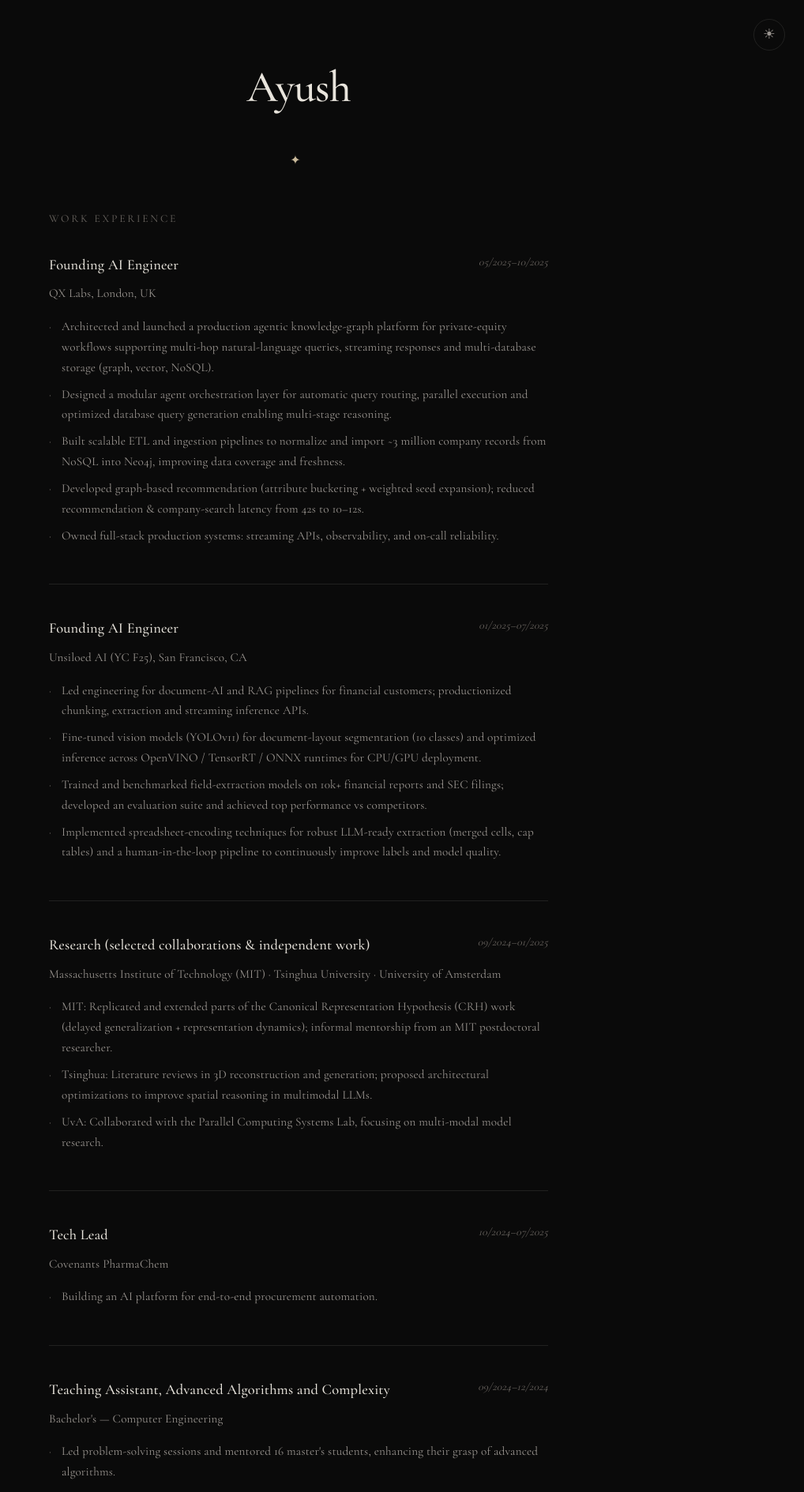
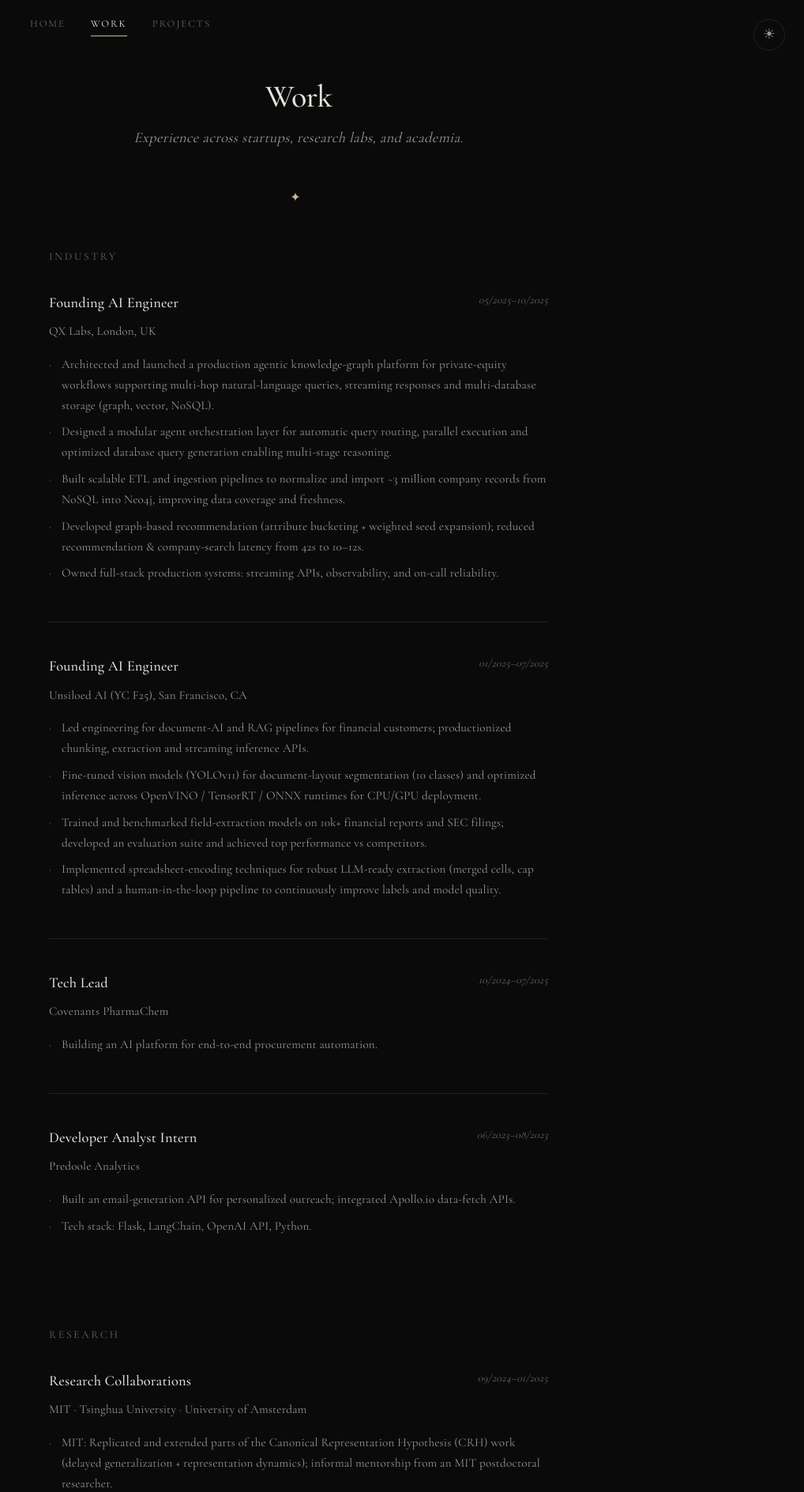
Before and after one commit to stochi0/personal-page, a Next.js app: page /work in a window 1280 px wide. Shown: the top 1889 px of the page at 79% size, without its empty margins (262-1280 px from the left). Built offline with nearby package versions, Linux system fonts and the light colour scheme.

Commit message:
Add navigation components and enhance styling for improved user experience

```diff
--- a/src/app/globals.css
+++ b/src/app/globals.css
@@ -361,6 +361,260 @@ h3 {
   }
 }
 
+/* Navigation */
+.nav-container {
+  position: fixed;
+  top: 0;
+  left: 0;
+  right: 0;
+  z-index: 90;
+  padding: 20px 24px;
+  transition: all 0.3s ease;
+}
+
+.nav-scrolled {
+  background: var(--bg-primary);
+  border-bottom: 1px solid var(--border-color);
+  padding: 12px 24px;
+  backdrop-filter: blur(10px);
+}
+
+html.light .nav-scrolled {
+  background: rgba(245, 243, 240, 0.9);
+}
+
+:root .nav-scrolled {
+  background: rgba(10, 10, 10, 0.9);
+}
+
+.nav-inner {
+  max-width: 680px;
+  margin: 0 auto;
+  display: flex;
+  justify-content: space-between;
+  align-items: center;
+}
+
+.nav-links {
+  display: flex;
+  gap: 2rem;
+}
+
+.nav-link {
+  display: inline-block;
+  font-size: 0.8rem;
+  text-transform: uppercase;
+  letter-spacing: 0.15em;
+  color: var(--text-muted);
+  text-decoration: none;
+  transition: color 0.2s ease;
+  position: relative;
+  white-space: nowrap;
+}
+
+.nav-link:hover {
+  color: var(--text-primary);
+}
+
+.nav-link-active {
+  color: var(--text-primary);
+}
+
+.nav-link-active::after {
+  content: "";
+  position: absolute;
+  bottom: -4px;
+  left: 0;
+  right: 0;
+  height: 1px;
+  background: var(--accent);
+}
+
+/* Section navigation dots */
+.nav-dots {
+  display: flex;
+  gap: 8px;
+  align-items: center;
+}
+
+.nav-dot {
+  width: 6px;
+  height: 6px;
+  border-radius: 50%;
+  background: var(--border-color);
+  border: 1px solid var(--text-muted);
+  transition: all 0.2s ease;
+  opacity: 0.5;
+}
+
+.nav-dot:hover {
+  opacity: 1;
+  background: var(--text-muted);
+}
+
+.nav-dot-active {
+  opacity: 1;
+  background: var(--accent);
+  border-color: var(--accent);
+  transform: scale(1.2);
+}
+
+/* Scroll to top button */
+.scroll-to-top {
+  position: fixed;
+  bottom: 24px;
+  left: 24px;
+  width: 40px;
+  height: 40px;
+  border: 1px solid var(--border-color);
+  border-radius: 50%;
+  background: var(--bg-primary);
+  color: var(--text-secondary);
+  font-size: 1rem;
+  cursor: pointer;
+  transition: all 0.3s ease;
+  display: flex;
+  align-items: center;
+  justify-content: center;
+  z-index: 100;
+  animation: fadeIn 0.3s ease;
+}
+
+.scroll-to-top:hover {
+  border-color: var(--text-secondary);
+  color: var(--text-primary);
+  transform: translateY(-2px);
+}
+
+@keyframes fadeIn {
+  from {
+    opacity: 0;
+    transform: translateY(10px);
+  }
+  to {
+    opacity: 1;
+    transform: translateY(0);
+  }
+}
+
+/* Page header with back link */
+.page-header {
+  display: flex;
+  align-items: center;
+  gap: 1rem;
+  margin-bottom: 2rem;
+}
+
+.back-link {
+  font-size: 0.85rem;
+  color: var(--text-muted);
+  text-decoration: none;
+  display: flex;
+  align-items: center;
+  gap: 0.5rem;
+  transition: color 0.2s ease;
+}
+
+.back-link:hover {
+  color: var(--text-primary);
+}
+
+/* Section anchors - smooth scroll offset */
+section[id] {
+  scroll-margin-top: 80px;
+}
+
+/* Quick links / Table of contents */
+.toc {
+  position: fixed;
+  left: 24px;
+  top: 50%;
+  transform: translateY(-50%);
+  display: flex;
+  flex-direction: column;
+  gap: 12px;
+  z-index: 80;
+}
+
+.toc-link {
+  font-size: 0.7rem;
+  text-transform: uppercase;
+  letter-spacing: 0.1em;
+  color: var(--text-muted);
+  text-decoration: none;
+  writing-mode: vertical-rl;
+  text-orientation: mixed;
+  transform: rotate(180deg);
+  transition: color 0.2s ease;
+  opacity: 0.6;
+}
+
+.toc-link:hover {
+  color: var(--text-primary);
+  opacity: 1;
+}
+
+.toc-link-active {
+  color: var(--accent);
+  opacity: 1;
+}
+
+/* Responsive navigation */
+@media (max-width: 768px) {
+  .nav-container {
+    padding: 16px 20px;
+  }
+
+  .nav-scrolled {
+    padding: 10px 20px;
+  }
+
+  .nav-links {
+    gap: 1.25rem;
+  }
+
+  .nav-link {
+    font-size: 0.7rem;
+    letter-spacing: 0.1em;
+  }
+
+  .nav-dots {
+    display: none;
+  }
+
+  .scroll-to-top {
+    bottom: 16px;
+    left: 16px;
+    width: 36px;
+    height: 36px;
+  }
+
+  .toc {
+    display: none;
+  }
+}
+
+/* Ensure content doesn't hide under fixed nav */
+.main-container {
+  padding-top: 100px;
+}
+
+/* Page transition animations */
+@keyframes pageEnter {
+  from {
+    opacity: 0;
+    transform: translateY(20px);
+  }
+  to {
+    opacity: 1;
+    transform: translateY(0);
+  }
+}
+
+.main-container {
+  animation: pageEnter 0.5s ease;
+}
+
 /* Tailwind theme overrides */
 @theme inline {
   --radius-sm: calc(var(--radius) - 4px);
--- a/src/app/layout.tsx
+++ b/src/app/layout.tsx
@@ -4,6 +4,7 @@ import { Analytics } from "@vercel/analytics/react";
 import { SpeedInsights } from "@vercel/speed-insights/next";
 import AnalyticsWrapper from "../components/AnalyticsWrapper";
 import { ThemeToggle } from "../components/ThemeToggle";
+import { Navigation, ScrollToTop } from "../components/Navigation";
 import "./globals.css";
 
 const cormorant = Cormorant_Garamond({
@@ -83,12 +84,14 @@ export default function RootLayout({
       </head>
       <body>
         <AnalyticsWrapper>
+          <Navigation />
           <ThemeToggle />
           <main>
             {children}
             <Analytics />
             <SpeedInsights />
           </main>
+          <ScrollToTop />
         </AnalyticsWrapper>
       </body>
     </html>
--- a/src/app/not-found.tsx
+++ b/src/app/not-found.tsx
@@ -2,17 +2,21 @@ import Link from "next/link";
 
 export default function NotFound() {
   return (
-    <div className="main-container" style={{ textAlign: 'center', minHeight: '80vh', display: 'flex', flexDirection: 'column', justifyContent: 'center' }}>
+    <div className="main-container" style={{ textAlign: 'center', minHeight: '60vh', display: 'flex', flexDirection: 'column', justifyContent: 'center' }}>
       <h1 style={{ marginBottom: '1rem' }}>404</h1>
       <p className="tagline" style={{ marginBottom: '2rem' }}>The page you seek has wandered off...</p>
       <div className="star">✦</div>
-      <Link
-        href="/"
-        className="connect-link"
-        style={{ marginTop: '2rem' }}
-      >
-        Return Home
-      </Link>
+      <div className="connect-links" style={{ marginTop: '2rem' }}>
+        <Link href="/" className="connect-link">
+          Home
+        </Link>
+        <Link href="/work" className="connect-link">
+          Work
+        </Link>
+        <Link href="/projects" className="connect-link">
+          Projects
+        </Link>
+      </div>
     </div>
   );
 }
--- a/src/app/page.tsx
+++ b/src/app/page.tsx
@@ -34,7 +34,7 @@ export default function Home() {
       <div className="star">✦</div>
 
       {/* Currently */}
-      <section className="section">
+      <section id="currently" className="section">
         <h2 className="section-title">Currently</h2>
         <p style={{ color: 'var(--text-secondary)', marginBottom: '1rem' }}>
           Recently returned from a solo adventure through China (11 cities), Macau, and Hong Kong, still unpacking stories!
@@ -45,7 +45,7 @@ export default function Home() {
       </section>
 
       {/* Projects */}
-      <section className="section">
+      <section id="projects" className="section">
         <h2 className="section-title">Projects</h2>
         <ul className="item-list">
           <li>
@@ -79,7 +79,7 @@ export default function Home() {
       </section>
 
       {/* Work */}
-      <section className="section">
+      <section id="experience" className="section">
         <h2 className="section-title">Experience</h2>
         <ul className="item-list">
           <li>
@@ -115,7 +115,7 @@ export default function Home() {
       </section>
 
       {/* Honors */}
-      <section className="section">
+      <section id="honors" className="section">
         <h2 className="section-title">Honors & Achievements</h2>
         <ul className="item-list">
           <li>
@@ -142,7 +142,7 @@ export default function Home() {
       </section>
 
       {/* Music */}
-      <section className="section">
+      <section id="music" className="section">
         <h2 className="section-title">Music</h2>
         <ul className="item-list">
           <li>
@@ -167,7 +167,7 @@ export default function Home() {
       <div className="star">✦</div>
 
       {/* Connect */}
-      <section className="section" style={{ textAlign: 'center' }}>
+      <section id="connect" className="section" style={{ textAlign: 'center' }}>
         <h2 className="section-title">Connect</h2>
         <div className="connect-links">
           <a
--- a/src/app/projects/page.tsx
+++ b/src/app/projects/page.tsx
@@ -1,5 +1,4 @@
 import { Metadata } from "next";
-import Link from "next/link";
 
 export const metadata: Metadata = {
   title: 'Projects',
@@ -19,18 +18,19 @@ export const metadata: Metadata = {
 export default function Projects() {
   return (
     <div className="main-container">
-      {/* Header */}
-      <header className="section" style={{ textAlign: 'center', marginBottom: '2rem' }}>
-        <Link href="/" style={{ textDecoration: 'none' }}>
-          <h1>Ayush</h1>
-        </Link>
+      {/* Page Title */}
+      <header className="section" style={{ textAlign: 'center', marginBottom: '1rem' }}>
+        <h1 style={{ fontSize: '2.5rem' }}>Projects</h1>
+        <p className="tagline" style={{ marginTop: '1rem' }}>
+          Implementations, experiments, and explorations.
+        </p>
       </header>
 
       <div className="star">✦</div>
 
-      {/* Projects */}
+      {/* ML & Deep Learning */}
       <section className="section">
-        <h2 className="section-title">Projects</h2>
+        <h2 className="section-title">ML & Deep Learning</h2>
 
         <div className="work-item">
           <div className="work-header">
@@ -64,9 +64,24 @@ export default function Projects() {
 
         <div className="work-item">
           <div className="work-header">
+            <span className="work-title">Expandable Subspace Ensemble for Class-Incremental Learning</span>
+          </div>
+          <div className="work-company" style={{ fontStyle: 'italic' }}>PyTorch, NumPy</div>
+          <ul className="work-description">
+            <li>Implemented a subspace expansion technique to retain previous classes without forgetting, benchmarked on CIFAR-10 from scratch.</li>
+          </ul>
+        </div>
+      </section>
+
+      {/* Generative & Probabilistic */}
+      <section className="section">
+        <h2 className="section-title">Generative & Probabilistic</h2>
+
+        <div className="work-item">
+          <div className="work-header">
             <span className="work-title">Discrete Walk-Jump Sampling for Protein Discovery</span>
           </div>
-          <div className="work-company" style={{ fontStyle: 'italic' }}>PyTorch, Energy-Based Models, Langevin MCMC, Contrastive Divergence, Denoising Networks</div>
+          <div className="work-company" style={{ fontStyle: 'italic' }}>PyTorch, Energy-Based Models, Langevin MCMC, Contrastive Divergence</div>
           <ul className="work-description">
             <li>Implemented Discrete Walk-Jump Sampling for antibody sequence generation using EBMs trained via contrastive divergence.</li>
             <li>Employed Langevin MCMC for exploration and one-step denoising for refinement, optimizing sampling efficiency and sequence quality.</li>
@@ -75,19 +90,9 @@ export default function Projects() {
 
         <div className="work-item">
           <div className="work-header">
-            <span className="work-title">Expandable Subspace Ensemble for Class-Incremental Learning</span>
+            <span className="work-title">Concrete Score Matching</span>
           </div>
-          <div className="work-company" style={{ fontStyle: 'italic' }}>PyTorch, NumPy</div>
-          <ul className="work-description">
-            <li>Implemented a subspace expansion technique to retain previous classes without forgetting, benchmarked on CIFAR-10 from scratch.</li>
-          </ul>
-        </div>
-
-        <div className="work-item">
-          <div className="work-header">
-            <span className="work-title">Concrete Score Matching: Generalized Score Matching for Discrete Data</span>
-          </div>
-          <div className="work-company" style={{ fontStyle: 'italic' }}>PyTorch, NumPy, Concrete Score Matching, Metropolis–Hastings</div>
+          <div className="work-company" style={{ fontStyle: 'italic' }}>PyTorch, NumPy, Metropolis–Hastings</div>
           <ul className="work-description">
             <li>Implemented the CSM algorithm to learn score functions in discrete spaces.</li>
             <li>Used Metropolis–Hastings sampling for data generation and visualized true vs. generated distributions.</li>
@@ -99,10 +104,10 @@ export default function Projects() {
 
       {/* Footer */}
       <footer className="footer">
-        <Link href="/" className="connect-link" style={{ fontSize: '0.85rem' }}>
-          ← Back to home
-        </Link>
-        <p style={{ marginTop: '1.5rem' }}>Game Is Game.</p>
+        <p style={{ color: 'var(--text-muted)', fontSize: '0.9rem', marginBottom: '1rem' }}>
+          More projects coming soon...
+        </p>
+        <p>Game Is Game.</p>
       </footer>
     </div>
   );
--- a/src/app/work/page.tsx
+++ b/src/app/work/page.tsx
@@ -1,5 +1,4 @@
 import { Metadata } from "next";
-import Link from "next/link";
 
 export const metadata: Metadata = {
   title: 'Work',
@@ -19,18 +18,19 @@ export const metadata: Metadata = {
 export default function Work() {
   return (
     <div className="main-container">
-      {/* Header */}
-      <header className="section" style={{ textAlign: 'center', marginBottom: '2rem' }}>
-        <Link href="/" style={{ textDecoration: 'none' }}>
-          <h1>Ayush</h1>
-        </Link>
+      {/* Page Title */}
+      <header className="section" style={{ textAlign: 'center', marginBottom: '1rem' }}>
+        <h1 style={{ fontSize: '2.5rem' }}>Work</h1>
+        <p className="tagline" style={{ marginTop: '1rem' }}>
+          Experience across startups, research labs, and academia.
+        </p>
       </header>
 
       <div className="star">✦</div>
 
       {/* Work Experience */}
       <section className="section">
-        <h2 className="section-title">Work Experience</h2>
+        <h2 className="section-title">Industry</h2>
 
         <div className="work-item">
           <div className="work-header">
@@ -63,49 +63,12 @@ export default function Work() {
 
         <div className="work-item">
           <div className="work-header">
-            <span className="work-title">Research (selected collaborations & independent work)</span>
-            <span className="work-date">09/2024–01/2025</span>
-          </div>
-          <div className="work-company">Massachusetts Institute of Technology (MIT) · Tsinghua University · University of Amsterdam</div>
-          <ul className="work-description">
-            <li>MIT: Replicated and extended parts of the Canonical Representation Hypothesis (CRH) work (delayed generalization + representation dynamics); informal mentorship from an MIT postdoctoral researcher.</li>
-            <li>Tsinghua: Literature reviews in 3D reconstruction and generation; proposed architectural optimizations to improve spatial reasoning in multimodal LLMs.</li>
-            <li>UvA: Collaborated with the Parallel Computing Systems Lab, focusing on multi-modal model research.</li>
-          </ul>
-        </div>
-
-        <div className="work-item">
-          <div className="work-header">
             <span className="work-title">Tech Lead</span>
             <span className="work-date">10/2024–07/2025</span>
           </div>
           <div className="work-company">Covenants PharmaChem</div>
           <ul className="work-description">
             <li>Building an AI platform for end-to-end procurement automation.</li>
-          </ul>
-        </div>
-
-        <div className="work-item">
-          <div className="work-header">
-            <span className="work-title">Teaching Assistant, Advanced Algorithms and Complexity</span>
-            <span className="work-date">09/2024–12/2024</span>
-          </div>
-          <div className="work-company">Bachelor&apos;s — Computer Engineering</div>
-          <ul className="work-description">
-            <li>Led problem-solving sessions and mentored 16 master&apos;s students, enhancing their grasp of advanced algorithms.</li>
-            <li>Designed problem sets based on research papers and lectures to promote critical thinking beyond the curriculum.</li>
-          </ul>
-        </div>
-
-        <div className="work-item">
-          <div className="work-header">
-            <span className="work-title">Research Intern (2 projects)</span>
-            <span className="work-date">08/2024–01/2025</span>
-          </div>
-          <div className="work-company">IIT Bombay</div>
-          <ul className="work-description">
-            <li>Spin-Neuro-Quantum-AI Group: Developed and implemented spiking neural networks for German Speech classification. Tech stack: Python, snnTorch, PyTorch, NumPy, Pandas.</li>
-            <li>Real-Time Early Fault Detection: Built a real-time fault detection system predicting faults in electromagnetic machines via digital signal and magnetic flux analysis. Tech stack: Python, PyTorch, Librosa, SciPy, Pandas, DSP.</li>
           </ul>
         </div>
 
@@ -118,6 +81,53 @@ export default function Work() {
           <ul className="work-description">
             <li>Built an email-generation API for personalized outreach; integrated Apollo.io data-fetch APIs.</li>
             <li>Tech stack: Flask, LangChain, OpenAI API, Python.</li>
+          </ul>
+        </div>
+      </section>
+
+      {/* Research */}
+      <section className="section">
+        <h2 className="section-title">Research</h2>
+
+        <div className="work-item">
+          <div className="work-header">
+            <span className="work-title">Research Collaborations</span>
+            <span className="work-date">09/2024–01/2025</span>
+          </div>
+          <div className="work-company">MIT · Tsinghua University · University of Amsterdam</div>
+          <ul className="work-description">
+            <li>MIT: Replicated and extended parts of the Canonical Representation Hypothesis (CRH) work (delayed generalization + representation dynamics); informal mentorship from an MIT postdoctoral researcher.</li>
+            <li>Tsinghua: Literature reviews in 3D reconstruction and generation; proposed architectural optimizations to improve spatial reasoning in multimodal LLMs.</li>
+            <li>UvA: Collaborated with the Parallel Computing Systems Lab, focusing on multi-modal model research.</li>
+          </ul>
+        </div>
+
+        <div className="work-item">
+          <div className="work-header">
+            <span className="work-title">Research Intern</span>
+            <span className="work-date">08/2024–01/2025</span>
+          </div>
+          <div className="work-company">IIT Bombay</div>
+          <ul className="work-description">
+            <li>Spin-Neuro-Quantum-AI Group: Developed and implemented spiking neural networks for German Speech classification. Tech stack: Python, snnTorch, PyTorch, NumPy, Pandas.</li>
+            <li>Real-Time Early Fault Detection: Built a real-time fault detection system predicting faults in electromagnetic machines via digital signal and magnetic flux analysis. Tech stack: Python, PyTorch, Librosa, SciPy, Pandas, DSP.</li>
+          </ul>
+        </div>
+      </section>
+
+      {/* Academia */}
+      <section className="section">
+        <h2 className="section-title">Academia & Community</h2>
+
+        <div className="work-item">
+          <div className="work-header">
+            <span className="work-title">Teaching Assistant, Advanced Algorithms and Complexity</span>
+            <span className="work-date">09/2024–12/2024</span>
+          </div>
+          <div className="work-company">Bachelor&apos;s — Computer Engineering</div>
+          <ul className="work-description">
+            <li>Led problem-solving sessions and mentored 16 master&apos;s students, enhancing their grasp of advanced algorithms.</li>
+            <li>Designed problem sets based on research papers and lectures to promote critical thinking beyond the curriculum.</li>
           </ul>
         </div>
 
@@ -137,10 +147,7 @@ export default function Work() {
 
       {/* Footer */}
       <footer className="footer">
-        <Link href="/" className="connect-link" style={{ fontSize: '0.85rem' }}>
-          ← Back to home
-        </Link>
-        <p style={{ marginTop: '1.5rem' }}>Game Is Game.</p>
+        <p>Game Is Game.</p>
       </footer>
     </div>
   );
--- /dev/null
+++ b/src/components/Navigation.tsx
@@ -0,0 +1,103 @@
+"use client";
+
+import Link from "next/link";
+import { usePathname } from "next/navigation";
+import { useEffect, useState } from "react";
+
+const navItems = [
+  { href: "/", label: "Home" },
+  { href: "/work", label: "Work" },
+  { href: "/projects", label: "Projects" },
+];
+
+export function Navigation() {
+  const pathname = usePathname();
+  const [scrolled, setScrolled] = useState(false);
+  const [activeSection, setActiveSection] = useState("");
+
+  useEffect(() => {
+    const handleScroll = () => {
+      setScrolled(window.scrollY > 100);
+
+      // Only track sections on homepage
+      if (pathname === "/") {
+        const sections = document.querySelectorAll("section[id]");
+        let current = "";
+
+        sections.forEach((section) => {
+          const sectionTop = section.getBoundingClientRect().top;
+          if (sectionTop < 200) {
+            current = section.getAttribute("id") || "";
+          }
+        });
+
+        setActiveSection(current);
+      }
+    };
+
+    window.addEventListener("scroll", handleScroll);
+    return () => window.removeEventListener("scroll", handleScroll);
+  }, [pathname]);
+
+  return (
+    <nav className={`nav-container ${scrolled ? "nav-scrolled" : ""}`}>
+      <div className="nav-inner">
+        {/* Page navigation */}
+        <div className="nav-links">
+          {navItems.map((item) => (
+            <Link
+              key={item.href}
+              href={item.href}
+              className={`nav-link ${pathname === item.href ? "nav-link-active" : ""}`}
+            >
+              {item.label}
+            </Link>
+          ))}
+        </div>
+
+        {/* Section dots - only on homepage */}
+        {pathname === "/" && (
+          <div className="nav-dots">
+            {["currently", "projects", "experience", "honors", "music", "connect"].map((section) => (
+              <a
+                key={section}
+                href={`#${section}`}
+                className={`nav-dot ${activeSection === section ? "nav-dot-active" : ""}`}
+                title={section.charAt(0).toUpperCase() + section.slice(1)}
+              />
+            ))}
+          </div>
+        )}
+      </div>
+    </nav>
+  );
+}
+
+export function ScrollToTop() {
+  const [visible, setVisible] = useState(false);
+
+  useEffect(() => {
+    const handleScroll = () => {
+      setVisible(window.scrollY > 500);
+    };
+
+    window.addEventListener("scroll", handleScroll);
+    return () => window.removeEventListener("scroll", handleScroll);
+  }, []);
+
+  const scrollToTop = () => {
+    window.scrollTo({ top: 0, behavior: "smooth" });
+  };
+
+  if (!visible) return null;
+
+  return (
+    <button
+      onClick={scrollToTop}
+      className="scroll-to-top"
+      aria-label="Scroll to top"
+    >
+      ↑
+    </button>
+  );
+}
```
